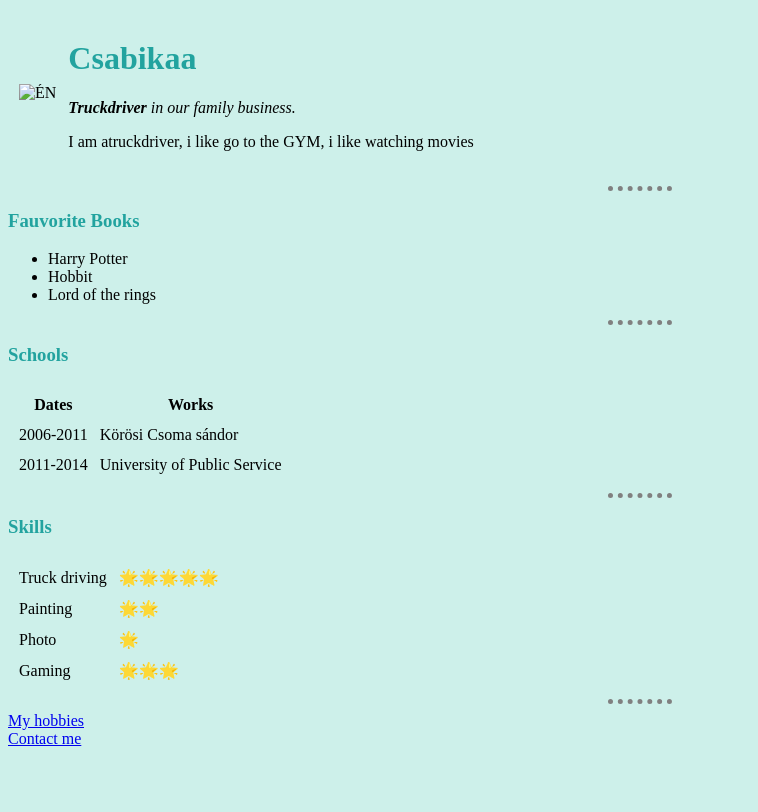
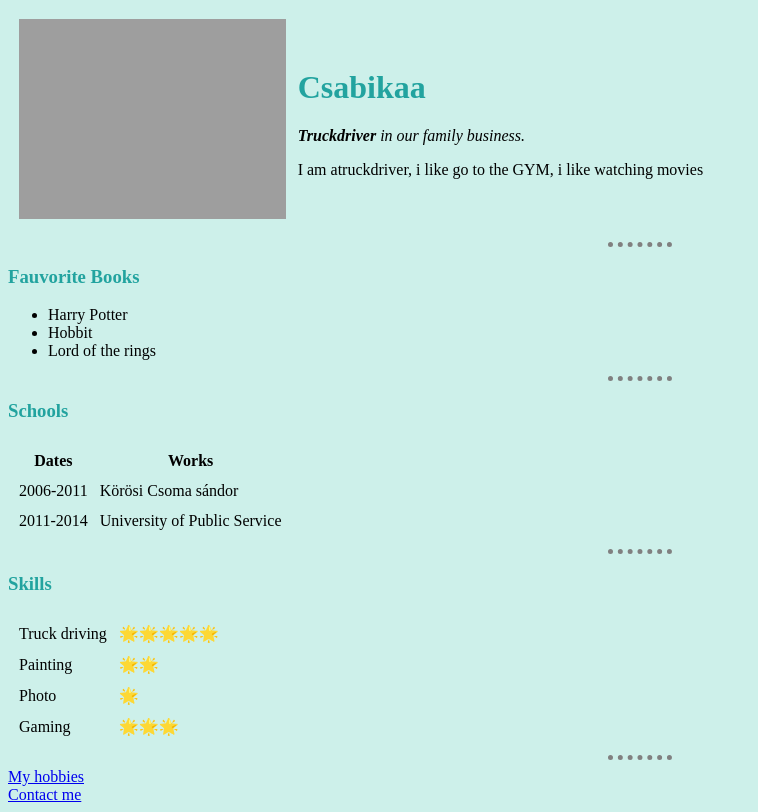
Before and after one commit to csabatoth627/cv, a plain HTML site: page index.html in a window 1280 px wide. Shown: the whole page, without its empty margins (0-758 px from the left). Drawn offline with Linux system fonts and the light colour scheme; the site is published under a folder, as on GitHub Pages, so addresses that start at the root find nothing.

Commit message:
Update index.html

```diff
--- a/index.html
+++ b/index.html
@@ -13,7 +13,7 @@
 <body>
   <table cellspacing="10">
     <tr>
-      <td><img src="/Images/Me.png" alt="ÉN" height="200px"></td>
+      <td><img src="Images/Me.png" alt="ÉN" height="200px"></td>
       <td>
         <h1>Csabikaa</h1>
         <p><em><strong>Truckdriver</strong> in our family business.</em></p>
```
